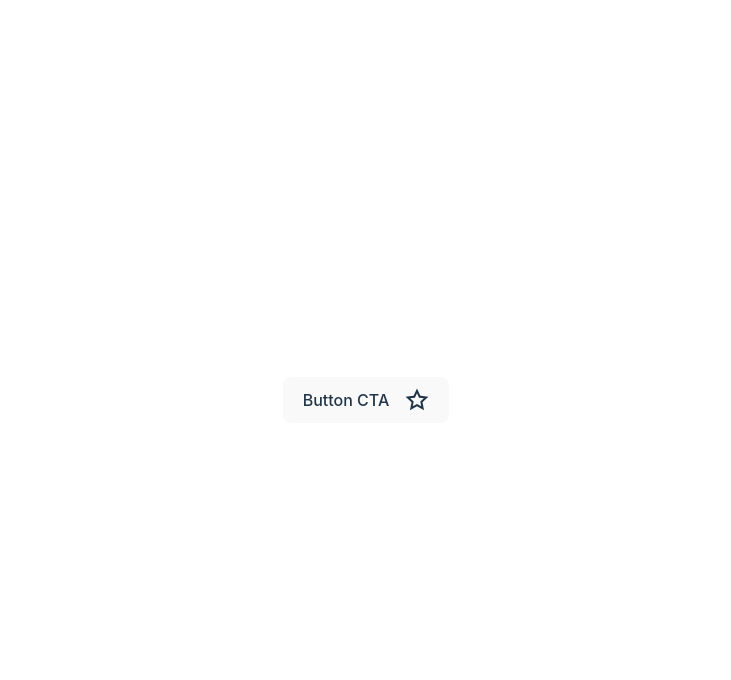
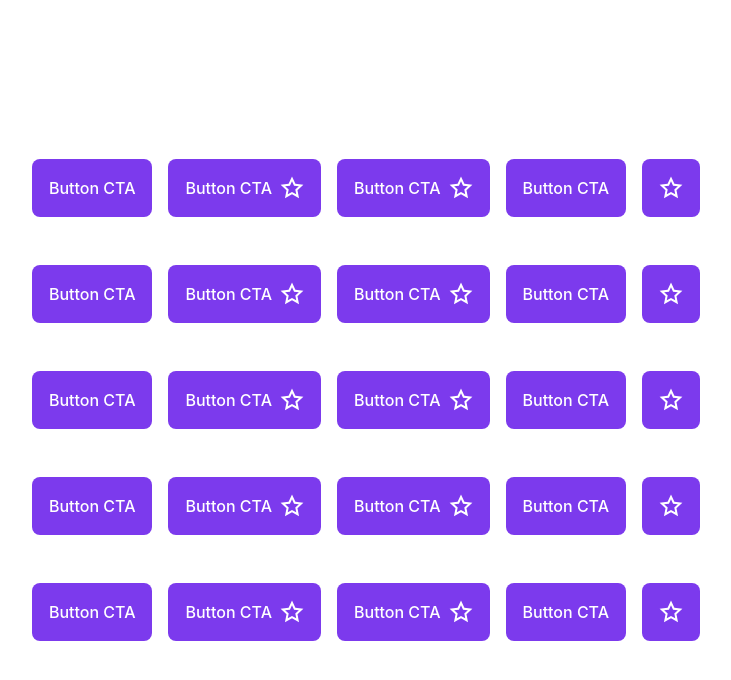
Before and after one commit to akulikoff/btn-comp, a Vue app: page / in a window 1280 px wide. Shown: the top 680 px of the page, without its empty margins (274-1005 px from the left). Built offline with nearby package versions, Linux system fonts and the light colour scheme.

Commit message:
add structure

```diff
--- a/src/App.vue
+++ b/src/App.vue
@@ -9,7 +9,153 @@ const data = {
 </script>
 
 <template>
-  <Button :icon-path="data.iconPath" :label="data.label" :size="2"></Button>
+  <div class="flex flex-col gap-12">
+    <div class="flex flex-row gap-4">
+      <Button
+        :label="data.label"
+        :size="2"
+        class="bg-[#7c3aed] text-white"
+      ></Button>
+      <Button
+        :icon-path="data.iconPath"
+        :label="data.label"
+        :size="2"
+        class="bg-[#7c3aed] text-white"
+      ></Button>
+      <Button
+        :icon-path="data.iconPath"
+        :label="data.label"
+        :size="2"
+        class="bg-[#7c3aed] text-white"
+      ></Button>
+      <Button
+        :label="data.label"
+        :size="2"
+        class="bg-[#7c3aed] text-white"
+      ></Button>
+      <Button
+        :icon-path="data.iconPath"
+        :size="2"
+        class="bg-[#7c3aed] text-white"
+      ></Button>
+    </div>
+    <div class="flex flex-row gap-4">
+      <Button
+        :label="data.label"
+        :size="2"
+        class="bg-[#7c3aed] text-white"
+      ></Button>
+      <Button
+        :icon-path="data.iconPath"
+        :label="data.label"
+        :size="2"
+        class="bg-[#7c3aed] text-white"
+      ></Button>
+      <Button
+        :icon-path="data.iconPath"
+        :label="data.label"
+        :size="2"
+        class="bg-[#7c3aed] text-white"
+      ></Button>
+      <Button
+        :label="data.label"
+        :size="2"
+        class="bg-[#7c3aed] text-white"
+      ></Button>
+      <Button
+        :icon-path="data.iconPath"
+        :size="2"
+        class="bg-[#7c3aed] text-white"
+      ></Button>
+    </div>
+    <div class="flex flex-row gap-4">
+      <Button
+        :label="data.label"
+        :size="2"
+        class="bg-[#7c3aed] text-white"
+      ></Button>
+      <Button
+        :icon-path="data.iconPath"
+        :label="data.label"
+        :size="2"
+        class="bg-[#7c3aed] text-white"
+      ></Button>
+      <Button
+        :icon-path="data.iconPath"
+        :label="data.label"
+        :size="2"
+        class="bg-[#7c3aed] text-white"
+      ></Button>
+      <Button
+        :label="data.label"
+        :size="2"
+        class="bg-[#7c3aed] text-white"
+      ></Button>
+      <Button
+        :icon-path="data.iconPath"
+        :size="2"
+        class="bg-[#7c3aed] text-white"
+      ></Button>
+    </div>
+    <div class="flex flex-row gap-4">
+      <Button
+        :label="data.label"
+        :size="2"
+        class="bg-[#7c3aed] text-white"
+      ></Button>
+      <Button
+        :icon-path="data.iconPath"
+        :label="data.label"
+        :size="2"
+        class="bg-[#7c3aed] text-white"
+      ></Button>
+      <Button
+        :icon-path="data.iconPath"
+        :label="data.label"
+        :size="2"
+        class="bg-[#7c3aed] text-white"
+      ></Button>
+      <Button
+        :label="data.label"
+        :size="2"
+        class="bg-[#7c3aed] text-white"
+      ></Button>
+      <Button
+        :icon-path="data.iconPath"
+        :size="2"
+        class="bg-[#7c3aed] text-white"
+      ></Button>
+    </div>
+    <div class="flex flex-row gap-4">
+      <Button
+        :label="data.label"
+        :size="2"
+        class="bg-[#7c3aed] text-white"
+      ></Button>
+      <Button
+        :icon-path="data.iconPath"
+        :label="data.label"
+        :size="2"
+        class="bg-[#7c3aed] text-white"
+      ></Button>
+      <Button
+        :icon-path="data.iconPath"
+        :label="data.label"
+        :size="2"
+        class="bg-[#7c3aed] text-white"
+      ></Button>
+      <Button
+        :label="data.label"
+        :size="2"
+        class="bg-[#7c3aed] text-white"
+      ></Button>
+      <Button
+        :icon-path="data.iconPath"
+        :size="2"
+        class="bg-[#7c3aed] text-white"
+      ></Button>
+    </div>
+  </div>
 </template>
 
 <style scoped>
--- a/src/components/Button.vue
+++ b/src/components/Button.vue
@@ -32,10 +32,13 @@ const props = defineProps({
 </script>
 
 <template>
-  <div class="flex-auto flex-row">
-    <button type="button" class="flex flex-row items-center" :size="classArray">
-      {{ label }}
-      <span v-if="iconPath" class="ml-4">
+  <button
+    type="button"
+    class="flex flex-row items-center gap-2 px-4 py-4"
+    :size="classArray"
+  >
+    <span v-if="label" class="">{{ label }}</span>
+    <span v-if="iconPath" class="">
       <svg
         aria-hidden="true"
         viewBox="0 0 24 24"
@@ -46,7 +49,6 @@ const props = defineProps({
       </svg>
     </span>
   </button>
-  </div>
 </template>
 
 <style scoped>
```
Lines whose indentation alone changed are shown as unchanged.
